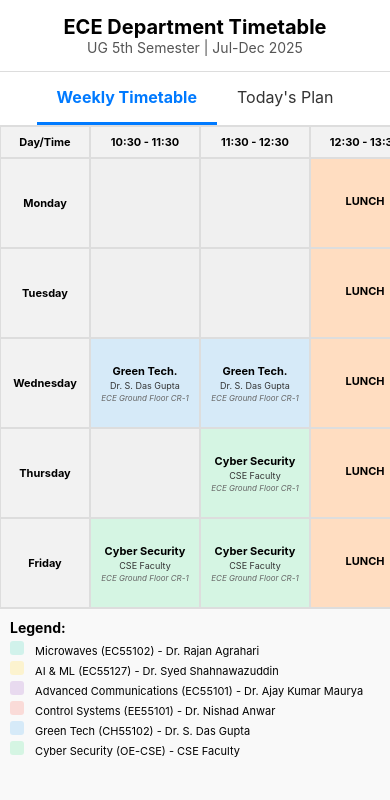
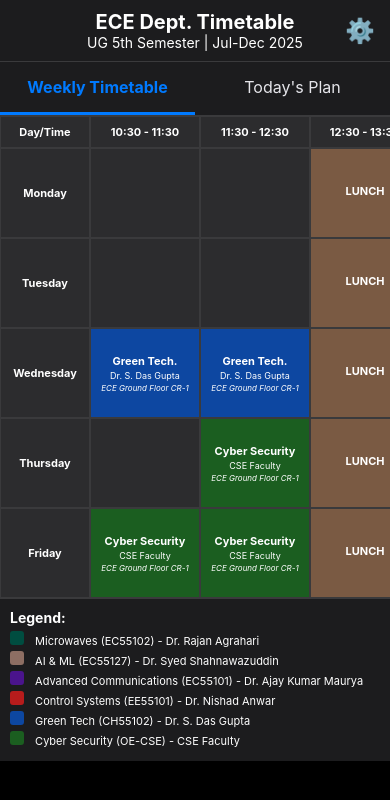
Before and after one commit to AarambhaAnta/college-routine-app, a React Native app: screen / in a window 390 px wide. Shown: the top 800 px of the page. Built offline with nearby package versions, Linux system fonts and the light colour scheme.

Commit message:
feat(App): add settings button with dark mode support

```diff
--- a/App.js
+++ b/App.js
@@ -1,4 +1,4 @@
-import React, { useState, useEffect } from 'react';
+import React, { useState, useEffect, createContext, useContext } from 'react';
 import {
   StyleSheet,
   Text,
@@ -10,10 +10,43 @@ import {
   Modal,
   Platform,
   StatusBar,
-  Button,
+  Switch,
 } from 'react-native';
 import AsyncStorage from '@react-native-async-storage/async-storage';
 import DateTimePicker from '@react-native-community/datetimepicker';
+
+// --- Theme Management ---
+const ThemeContext = createContext();
+
+const ThemeProvider = ({ children }) => {
+  // Set 'dark' as the default theme
+  const [theme, setTheme] = useState('dark');
+
+  // Effect to load saved preference from storage
+  useEffect(() => {
+    const loadTheme = async () => {
+      const savedTheme = await AsyncStorage.getItem('theme');
+      if (savedTheme) {
+        setTheme(savedTheme);
+      }
+    };
+    loadTheme();
+  }, []);
+
+  const toggleTheme = async () => {
+    const newTheme = theme === 'light' ? 'dark' : 'light';
+    setTheme(newTheme);
+    await AsyncStorage.setItem('theme', newTheme);
+  };
+
+  return (
+    <ThemeContext.Provider value={{ theme, toggleTheme }}>
+      {children}
+    </ThemeContext.Provider>
+  );
+};
+
+const useTheme = () => useContext(ThemeContext);
 
 // --- Data ---
 const routineData = [
@@ -69,38 +102,40 @@ const timeSlots = [
 ];
 
 // --- Helper Functions ---
-const getCellBackgroundColor = (subject) => {
-    if (!subject) return '#f0f0f0';
-    if (subject === 'LUNCH') return '#FFDDC1';
-    if (subject.includes('Microwave')) return '#D1F2EB';
-    if (subject.includes('AI & ML')) return '#FCF3CF';
-    if (subject.includes('Adv. Comm.')) return '#E8DAEF';
-    if (subject.includes('Control')) return '#FADBD8';
-    if (subject.includes('Green Tech')) return '#D6EAF8';
-    if (subject.includes('Cyber Security')) return '#D5F5E3';
-    return '#E5E7E9';
+const getCellBackgroundColor = (subject, theme) => {
+    const isDark = theme === 'dark';
+    if (!subject) return isDark ? '#2C2C2E' : '#f0f0f0';
+    if (subject === 'LUNCH') return isDark ? '#7A5A43' : '#FFDDC1';
+    if (subject.includes('Microwave')) return isDark ? '#004D40' : '#D1F2EB';
+    if (subject.includes('AI & ML')) return isDark ? '#8D6E63' : '#FCF3CF';
+    if (subject.includes('Adv. Comm.')) return isDark ? '#4A148C' : '#E8DAEF';
+    if (subject.includes('Control')) return isDark ? '#B71C1C' : '#FADBD8';
+    if (subject.includes('Green Tech')) return isDark ? '#0D47A1' : '#D6EAF8';
+    if (subject.includes('Cyber Security')) return isDark ? '#1B5E20' : '#D5F5E3';
+    return isDark ? '#3A3A3C' : '#E5E7E9';
 };
 
 // --- Components ---
-const TimetableView = () => (
+const TimetableView = () => {
+    const { theme } = useTheme();
+    const styles = getStyles(theme);
+    return(
       <ScrollView style={{ flex: 1 }}>
         <ScrollView horizontal>
           <View>
-        {/* Header Row */}
             <View style={styles.row}>
               <View style={[styles.headerCell, styles.dayHeaderCell]}><Text style={styles.headerCellText}>Day/Time</Text></View>
               {timeSlots.map(time => (
                 <View key={time} style={[styles.headerCell, styles.timeHeaderCell]}><Text style={styles.headerCellText}>{time}</Text></View>
               ))}
             </View>
-        {/* Data Rows */}
             {days.map(day => (
               <View key={day} style={styles.row}>
                 <View style={[styles.headerCell, styles.dayHeaderCell]}><Text style={styles.headerCellText}>{day}</Text></View>
                 {timeSlots.map(time => {
                   const entry = routineData.find(e => e.day === day && e.time === time);
                   return (
-                <View key={`${day}-${time}`} style={[styles.cell, { backgroundColor: getCellBackgroundColor(entry?.subject) }]}>
+                    <View key={`${day}-${time}`} style={[styles.cell, { backgroundColor: getCellBackgroundColor(entry?.subject, theme) }]}>
                       <Text style={styles.cellSubject}>{entry?.subject}</Text>
                       <Text style={styles.cellProfessor}>{entry?.professor}</Text>
                       <Text style={styles.cellLocation}>{entry?.location}</Text>
@@ -111,25 +146,25 @@ const TimetableView = () => (
             ))}
           </View>
         </ScrollView>
-    {/* Legend */}
         <View style={styles.legendContainer}>
             <Text style={styles.legendTitle}>Legend:</Text>
-        <Text style={styles.legendItem}><View style={[styles.legendColorBox, {backgroundColor: '#D1F2EB'}]} /> Microwaves (EC55102) - Dr. Rajan Agrahari</Text>
-        <Text style={styles.legendItem}><View style={[styles.legendColorBox, {backgroundColor: '#FCF3CF'}]} /> AI & ML (EC55127) - Dr. Syed Shahnawazuddin</Text>
-        <Text style={styles.legendItem}><View style={[styles.legendColorBox, {backgroundColor: '#E8DAEF'}]} /> Advanced Communications (EC55101) - Dr. Ajay Kumar Maurya</Text>
-        <Text style={styles.legendItem}><View style={[styles.legendColorBox, {backgroundColor: '#FADBD8'}]} /> Control Systems (EE55101) - Dr. Nishad Anwar</Text>
-        <Text style={styles.legendItem}><View style={[styles.legendColorBox, {backgroundColor: '#D6EAF8'}]} /> Green Tech (CH55102) - Dr. S. Das Gupta</Text>
-        <Text style={styles.legendItem}><View style={[styles.legendColorBox, {backgroundColor: '#D5F5E3'}]} /> Cyber Security (OE-CSE) - CSE Faculty</Text>
+            <Text style={styles.legendItem}><View style={[styles.legendColorBox, {backgroundColor: getCellBackgroundColor('Microwave', theme)}]} /> Microwaves (EC55102) - Dr. Rajan Agrahari</Text>
+            <Text style={styles.legendItem}><View style={[styles.legendColorBox, {backgroundColor: getCellBackgroundColor('AI & ML', theme)}]} /> AI & ML (EC55127) - Dr. Syed Shahnawazuddin</Text>
+            <Text style={styles.legendItem}><View style={[styles.legendColorBox, {backgroundColor: getCellBackgroundColor('Adv. Comm.', theme)}]} /> Advanced Communications (EC55101) - Dr. Ajay Kumar Maurya</Text>
+            <Text style={styles.legendItem}><View style={[styles.legendColorBox, {backgroundColor: getCellBackgroundColor('Control', theme)}]} /> Control Systems (EE55101) - Dr. Nishad Anwar</Text>
+            <Text style={styles.legendItem}><View style={[styles.legendColorBox, {backgroundColor: getCellBackgroundColor('Green Tech', theme)}]} /> Green Tech (CH55102) - Dr. S. Das Gupta</Text>
+            <Text style={styles.legendItem}><View style={[styles.legendColorBox, {backgroundColor: getCellBackgroundColor('Cyber Security', theme)}]} /> Cyber Security (OE-CSE) - CSE Faculty</Text>
         </View>
       </ScrollView>
     );
+};
 
 const TodayView = () => {
+    const { theme } = useTheme();
+    const styles = getStyles(theme);
     const [tasks, setTasks] = useState([]);
     const [modalVisible, setModalVisible] = useState(false);
     const [taskDesc, setTaskDesc] = useState('');
-
-  // State for the time picker
     const [date, setDate] = useState(new Date());
     const [showPicker, setShowPicker] = useState(false);
 
@@ -137,44 +172,31 @@ const TodayView = () => {
 
     useEffect(() => {
         const loadTasks = async () => {
-      try {
             const storedTasks = await AsyncStorage.getItem(todayKey);
             if (storedTasks) setTasks(JSON.parse(storedTasks));
-      } catch (error) {
-        console.error("Failed to load tasks.", error);
-      }
         };
         loadTasks();
     }, []);
 
     const onChangeTime = (event, selectedDate) => {
         const currentDate = selectedDate || date;
-    setShowPicker(Platform.OS === 'ios'); // Keep picker open on iOS
+        setShowPicker(Platform.OS === 'ios');
         setDate(currentDate);
     };
 
     const handleAddTask = async () => {
         const formattedTime = date.toLocaleTimeString([], { hour: '2-digit', minute: '2-digit', hour12: false });
         if (!formattedTime || !taskDesc) return;
-
         const newTasks = [...tasks, { time: formattedTime, description: taskDesc }];
         setTasks(newTasks);
-    try {
         await AsyncStorage.setItem(todayKey, JSON.stringify(newTasks));
-    } catch (error) {
-       console.error("Failed to save task.", error);
-    }
         setModalVisible(false);
         setTaskDesc('');
     };
 
     const dayIndex = new Date().getDay();
     const todayName = (dayIndex > 0 && dayIndex < 6) ? days[dayIndex - 1] : null;
-
-  const scheduledClasses = todayName ? routineData
-    .filter(item => item.day === todayName && item.subject)
-    .map(item => ({...item, type: 'class', startTime: item.time.split(' - ')[0] })) : [];
-
+    const scheduledClasses = todayName ? routineData.filter(item => item.day === todayName && item.subject).map(item => ({...item, type: 'class', startTime: item.time.split(' - ')[0] })) : [];
     const userTasks = tasks.map(task => ({ ...task, type: 'user-task', startTime: task.time }));
     const allItems = [...scheduledClasses, ...userTasks].sort((a, b) => a.startTime.localeCompare(b.startTime));
 
@@ -183,7 +205,7 @@ const TodayView = () => {
             <ScrollView contentContainerStyle={styles.todayViewContainer}>
                 <View style={styles.timelineContainer}>
                     {allItems.length === 0 ? (
-            <View style={styles.timelineItem}><Text>No classes or tasks for today. Enjoy your day off!</Text></View>
+                        <View style={styles.timelineItem}><Text style={styles.text}>No classes or tasks for today.</Text></View>
                     ) : (
                         allItems.map((item, index) => (
                             <View key={index} style={[styles.timelineItem, item.type === 'user-task' && styles.userTaskItem]}>
@@ -203,39 +225,18 @@ const TodayView = () => {
             <TouchableOpacity style={styles.fab} onPress={() => setModalVisible(true)}>
                 <Text style={styles.fabText}>+</Text>
             </TouchableOpacity>
-
             <Modal animationType="slide" transparent={true} visible={modalVisible}>
                 <View style={styles.modalContainer}>
                     <View style={styles.modalView}>
                         <Text style={styles.modalTitle}>Add New Task</Text>
-
-            {/* Time Picker Button */}
                         <TouchableOpacity style={styles.timePickerButton} onPress={() => setShowPicker(true)}>
-                <Text style={styles.timePickerButtonText}>
-                    Time: {date.toLocaleTimeString([], { hour: '2-digit', minute: '2-digit', hour12: false })}
-                </Text>
+                            <Text style={styles.timePickerButtonText}>Time: {date.toLocaleTimeString([], { hour: '2-digit', minute: '2-digit', hour12: false })}</Text>
                         </TouchableOpacity>
-
-            {/* The Actual Time Picker */}
-            {showPicker && (
-              <DateTimePicker
-                testID="dateTimePicker"
-                value={date}
-                mode={'time'}
-                is24Hour={true}
-                display="default"
-                onChange={onChangeTime}
-              />
-            )}
-
-            <TextInput style={styles.input} placeholder="Task Description" value={taskDesc} onChangeText={setTaskDesc} />
+                        {showPicker && <DateTimePicker testID="dateTimePicker" value={date} mode={'time'} is24Hour={true} display="default" onChange={onChangeTime} />}
+                        <TextInput style={styles.input} placeholder="Task Description" placeholderTextColor={theme === 'dark' ? '#999' : '#ccc'} value={taskDesc} onChangeText={setTaskDesc} />
                         <View style={styles.modalButtonContainer}>
-                <TouchableOpacity style={[styles.button, styles.buttonClose]} onPress={() => setModalVisible(false)}>
-                    <Text style={styles.buttonText}>Cancel</Text>
-                </TouchableOpacity>
-                <TouchableOpacity style={[styles.button, styles.buttonAdd]} onPress={handleAddTask}>
-                    <Text style={styles.buttonText}>Add</Text>
-                </TouchableOpacity>
+                            <TouchableOpacity style={[styles.button, styles.buttonClose]} onPress={() => setModalVisible(false)}><Text style={styles.buttonText}>Cancel</Text></TouchableOpacity>
+                            <TouchableOpacity style={[styles.button, styles.buttonAdd]} onPress={handleAddTask}><Text style={styles.buttonText}>Add</Text></TouchableOpacity>
                         </View>
                     </View>
                 </View>
@@ -244,93 +245,166 @@ const TodayView = () => {
     );
 };
 
-// --- Main App Component ---
-export default function App() {
-  const [activeView, setActiveView] = useState('timetable');
+const SettingsView = ({ onBack }) => {
+    const { theme, toggleTheme } = useTheme();
+    const styles = getStyles(theme);
+    const isDark = theme === 'dark';
 
     return (
-    <SafeAreaView style={styles.safeArea}>
-      <StatusBar barStyle="dark-content" />
-      <View style={styles.header}>
-        <Text style={styles.headerText}>ECE Department Timetable</Text>
-        <Text style={styles.subHeaderText}>UG 5th Semester | Jul-Dec 2025</Text>
+        <View style={styles.settingsContainer}>
+            <View style={styles.settingsHeader}>
+                <TouchableOpacity onPress={onBack} style={styles.backButton}>
+                    <Text style={styles.backButtonText}>{'< Back'}</Text>
+                </TouchableOpacity>
+                <Text style={styles.settingsTitle}>Settings</Text>
             </View>
+            <View style={styles.themeOptionsContainer}>
+                 <View style={styles.settingRow}>
+                    <Text style={styles.settingText}>Dark Mode</Text>
+                    <Switch
+                        trackColor={{ false: "#767577", true: "#81b0ff" }}
+                        thumbColor={isDark ? "#f5dd4b" : "#f4f3f4"}
+                        ios_backgroundColor="#3e3e3e"
+                        onValueChange={toggleTheme}
+                        value={isDark}
+                    />
+                </View>
+            </View>
+        </View>
+    );
+};
+
+// --- Main App Component ---
+const AppContent = () => {
+  const { theme } = useTheme();
+  const styles = getStyles(theme);
+  const [activeView, setActiveView] = useState('timetable'); // timetable, today, settings
+
+  const renderContent = () => {
+    if (activeView === 'settings') {
+      return <SettingsView onBack={() => setActiveView('timetable')} />;
+    }
+    return (
+      <>
         <View style={styles.nav}>
-        <TouchableOpacity
-          style={[styles.navButton, activeView === 'timetable' && styles.navButtonActive]}
-          onPress={() => setActiveView('timetable')}>
+          <TouchableOpacity style={[styles.navButton, activeView === 'timetable' && styles.navButtonActive]} onPress={() => setActiveView('timetable')}>
             <Text style={[styles.navText, activeView === 'timetable' && styles.navTextActive]}>Weekly Timetable</Text>
           </TouchableOpacity>
-        <TouchableOpacity
-          style={[styles.navButton, activeView === 'today' && styles.navButtonActive]}
-          onPress={() => setActiveView('today')}>
+          <TouchableOpacity style={[styles.navButton, activeView === 'today' && styles.navButtonActive]} onPress={() => setActiveView('today')}>
             <Text style={[styles.navText, activeView === 'today' && styles.navTextActive]}>Today's Plan</Text>
           </TouchableOpacity>
         </View>
         <View style={styles.container}>
           {activeView === 'timetable' ? <TimetableView /> : <TodayView />}
         </View>
+      </>
+    );
+  };
+
+  return (
+    <SafeAreaView style={styles.safeArea}>
+      <StatusBar barStyle={theme === 'dark' ? 'light-content' : 'dark-content'} />
+      <View style={styles.header}>
+        <View style={styles.headerSide} />
+        <View style={styles.headerCenter}>
+            <Text style={styles.headerText}>ECE Dept. Timetable</Text>
+            <Text style={styles.subHeaderText}>UG 5th Semester | Jul-Dec 2025</Text>
+        </View>
+        <TouchableOpacity style={styles.headerSide} onPress={() => setActiveView('settings')}>
+            <Text style={styles.settingsIconText}>⚙️</Text>
+        </TouchableOpacity>
+      </View>
+      {renderContent()}
     </SafeAreaView>
+  );
+};
+
+export default function App() {
+  return (
+    <ThemeProvider>
+      <AppContent />
+    </ThemeProvider>
   );
 }
 
-// --- Styles ---
-const styles = StyleSheet.create({
-  safeArea: { flex: 1, backgroundColor: '#fff', paddingTop: Platform.OS === 'android' ? StatusBar.currentHeight : 0 },
-  header: { padding: 15, alignItems: 'center', borderBottomWidth: 1, borderColor: '#ddd' },
-  headerText: { fontSize: 20, fontWeight: 'bold' },
-  subHeaderText: { fontSize: 14, color: '#555' },
-  nav: { flexDirection: 'row', borderBottomWidth: 1, borderColor: '#ddd', justifyContent: 'center' },
-  navButton: { paddingVertical: 15, paddingHorizontal: 20, alignItems: 'center' },
-  navButtonActive: { borderBottomWidth: 3, borderColor: '#007AFF' },
-  navText: { fontSize: 16, color: '#333' },
-  navTextActive: { color: '#007AFF', fontWeight: 'bold' },
-  container: { flex: 1, backgroundColor: '#f9f9f9' },
-  // Timetable styles
+// --- Dynamic Styles ---
+const getStyles = (theme) => {
+    const isDark = theme === 'dark';
+    const colors = {
+        background: isDark ? '#121212' : '#FFFFFF',
+        text: isDark ? '#FFFFFF' : '#000000',
+        primary: '#007AFF',
+        header: isDark ? '#1C1C1E' : '#FFFFFF',
+        container: isDark ? '#000000' : '#f9f9f9',
+        nav: isDark ? '#1C1C1E' : '#F8F8F8',
+        navText: isDark ? '#E5E5EA' : '#333333',
+        navTextActive: '#007AFF',
+        cellBorder: isDark ? '#3A3A3C' : '#DDDDDD',
+        headerCellBg: isDark ? '#2C2C2E' : '#f2f2f2',
+        timelineItemBg: isDark ? '#1C1C1E' : '#FFFFFF',
+        userTaskItemBg: isDark ? '#1B5E20' : '#E8F5E9',
+        modalBg: isDark ? '#2C2C2E' : '#FFFFFF',
+        inputBg: isDark ? '#3A3A3C' : '#FFFFFF',
+        inputText: isDark ? '#FFFFFF' : '#000000',
+        buttonClose: isDark ? '#555' : '#ccc',
+    };
+
+    return StyleSheet.create({
+        safeArea: { flex: 1, backgroundColor: colors.header, paddingTop: Platform.OS === 'android' ? StatusBar.currentHeight : 0 },
+        header: { flexDirection: 'row', alignItems: 'center', justifyContent: 'space-between', paddingVertical: 10, paddingHorizontal: 15, borderBottomWidth: 1, borderColor: colors.cellBorder, backgroundColor: colors.header },
+        headerCenter: { flex: 1, alignItems: 'center' },
+        headerSide: { width: 30, alignItems: 'center' },
+        headerText: { fontSize: 20, fontWeight: 'bold', color: colors.text },
+        subHeaderText: { fontSize: 14, color: colors.text },
+        settingsIconText: { fontSize: 24 },
+        nav: { flexDirection: 'row', borderBottomWidth: 1, borderColor: colors.cellBorder, backgroundColor: colors.nav },
+        navButton: { flex: 1, paddingVertical: 15, alignItems: 'center' },
+        navButtonActive: { borderBottomWidth: 3, borderColor: colors.primary },
+        navText: { fontSize: 16, color: colors.navText },
+        navTextActive: { color: colors.navTextActive, fontWeight: 'bold' },
+        container: { flex: 1, backgroundColor: colors.container },
         row: { flexDirection: 'row' },
-  headerCell: { padding: 8, borderWidth: 1, borderColor: '#ddd', justifyContent: 'center', alignItems: 'center', backgroundColor: '#f2f2f2' },
+        headerCell: { padding: 8, borderWidth: 1, borderColor: colors.cellBorder, justifyContent: 'center', alignItems: 'center', backgroundColor: colors.headerCellBg },
         dayHeaderCell: { width: 90 },
         timeHeaderCell: { width: 110 },
-  headerCellText: { fontSize: 11, fontWeight: 'bold', textAlign: 'center' },
-  cell: { width: 110, height: 90, borderWidth: 1, borderColor: '#ddd', padding: 4, justifyContent: 'center', alignItems: 'center' },
-  cellSubject: { fontSize: 11, fontWeight: 'bold', textAlign: 'center' },
-  cellProfessor: { fontSize: 9, color: '#333', textAlign: 'center', marginTop: 2 },
-  cellLocation: { fontSize: 8, color: '#666', textAlign: 'center', fontStyle: 'italic', marginTop: 2 },
-  legendContainer: { padding: 10, borderTopWidth: 1, borderColor: '#ddd' },
-  legendTitle: { fontWeight: 'bold', marginBottom: 5 },
-  legendItem: { flexDirection: 'row', alignItems: 'center', fontSize: 11, marginBottom: 3 },
+        headerCellText: { fontSize: 11, fontWeight: 'bold', textAlign: 'center', color: colors.text },
+        cell: { width: 110, height: 90, borderWidth: 1, borderColor: colors.cellBorder, padding: 4, justifyContent: 'center', alignItems: 'center' },
+        cellSubject: { fontSize: 11, fontWeight: 'bold', textAlign: 'center', color: colors.text },
+        cellProfessor: { fontSize: 9, color: colors.text, textAlign: 'center', marginTop: 2 },
+        cellLocation: { fontSize: 8, color: colors.text, textAlign: 'center', fontStyle: 'italic', marginTop: 2 },
+        legendContainer: { padding: 10, borderTopWidth: 1, borderColor: colors.cellBorder, backgroundColor: colors.header },
+        legendTitle: { fontWeight: 'bold', marginBottom: 5, color: colors.text },
+        legendItem: { flexDirection: 'row', alignItems: 'center', fontSize: 11, marginBottom: 3, color: colors.text },
         legendColorBox: { width: 14, height: 14, marginRight: 8, borderRadius: 3 },
-  // Today's Plan styles
-  todayViewContainer: { padding: 15, paddingBottom: 80 }, // Added paddingBottom for FAB
-  timelineContainer: { borderLeftWidth: 3, borderColor: '#007AFF', paddingLeft: 20 },
-  timelineItem: { position: 'relative', marginBottom: 15, padding: 15, backgroundColor: '#fff', borderRadius: 8, shadowColor: '#000', shadowOffset: { width: 0, height: 1 }, shadowOpacity: 0.1, shadowRadius: 2, elevation: 2, marginLeft: 15 },
-  userTaskItem: { backgroundColor: '#E8F5E9' }, // Light green for user tasks
-  timelineTime: { fontWeight: 'bold', color: '#007AFF', marginBottom: 5 },
-  timelineSubject: { fontSize: 16, fontWeight: '600' },
-  timelineDetails: { fontSize: 13, color: '#555', marginTop: 3 },
-  fab: { position: 'absolute', bottom: 25, right: 25, width: 60, height: 60, borderRadius: 30, backgroundColor: '#007AFF', justifyContent: 'center', alignItems: 'center', elevation: 8 },
+        todayViewContainer: { padding: 15, paddingBottom: 80 },
+        timelineContainer: { borderLeftWidth: 3, borderColor: colors.primary, paddingLeft: 20 },
+        timelineItem: { position: 'relative', marginBottom: 15, padding: 15, backgroundColor: colors.timelineItemBg, borderRadius: 8, shadowColor: '#000', shadowOffset: { width: 0, height: 1 }, shadowOpacity: 0.1, shadowRadius: 2, elevation: 2, marginLeft: 15 },
+        userTaskItem: { backgroundColor: colors.userTaskItemBg },
+        timelineTime: { fontWeight: 'bold', color: colors.primary, marginBottom: 5 },
+        timelineSubject: { fontSize: 16, fontWeight: '600', color: colors.text },
+        timelineDetails: { fontSize: 13, color: colors.text, marginTop: 3 },
+        fab: { position: 'absolute', bottom: 25, right: 25, width: 60, height: 60, borderRadius: 30, backgroundColor: colors.primary, justifyContent: 'center', alignItems: 'center', elevation: 8 },
         fabText: { fontSize: 30, color: 'white' },
-  // Modal styles
         modalContainer: { flex: 1, justifyContent: 'center', alignItems: 'center', backgroundColor: 'rgba(0,0,0,0.5)' },
-  modalView: { width: '85%', backgroundColor: 'white', borderRadius: 20, padding: 25, alignItems: 'center', shadowColor: '#000', shadowOffset: { width: 0, height: 2 }, shadowOpacity: 0.25, shadowRadius: 4, elevation: 5 },
-  modalTitle: { fontSize: 20, fontWeight: 'bold', marginBottom: 15 },
-  input: { width: '100%', height: 50, borderColor: '#ddd', borderWidth: 1, borderRadius: 10, paddingHorizontal: 15, marginBottom: 15 },
-  timePickerButton: {
-    width: '100%',
-    height: 50,
-    borderColor: '#ddd',
-    borderWidth: 1,
-    borderRadius: 10,
-    justifyContent: 'center',
-    paddingHorizontal: 15,
-    marginBottom: 15
-  },
-  timePickerButtonText: {
-    fontSize: 16
-  },
+        modalView: { width: '85%', backgroundColor: colors.modalBg, borderRadius: 20, padding: 25, alignItems: 'center', shadowColor: '#000', shadowOffset: { width: 0, height: 2 }, shadowOpacity: 0.25, shadowRadius: 4, elevation: 5 },
+        modalTitle: { fontSize: 20, fontWeight: 'bold', marginBottom: 15, color: colors.text },
+        input: { width: '100%', height: 50, borderColor: colors.cellBorder, borderWidth: 1, borderRadius: 10, paddingHorizontal: 15, marginBottom: 15, backgroundColor: colors.inputBg, color: colors.inputText },
+        timePickerButton: { width: '100%', height: 50, borderColor: colors.cellBorder, borderWidth: 1, borderRadius: 10, justifyContent: 'center', paddingHorizontal: 15, marginBottom: 15, backgroundColor: colors.inputBg },
+        timePickerButtonText: { fontSize: 16, color: colors.text },
         modalButtonContainer: { flexDirection: 'row', justifyContent: 'space-between', width: '100%' },
         button: { borderRadius: 10, padding: 15, elevation: 2, flex: 1, marginHorizontal: 5 },
-  buttonClose: { backgroundColor: '#ccc' },
+        buttonClose: { backgroundColor: colors.buttonClose },
         buttonAdd: { backgroundColor: '#2196F3' },
         buttonText: { color: 'white', fontWeight: 'bold', textAlign: 'center' },
+        text: { color: colors.text },
+        // Settings View
+        settingsContainer: { flex: 1, backgroundColor: colors.container },
+        settingsHeader: { flexDirection: 'row', alignItems: 'center', padding: 15, borderBottomWidth: 1, borderBottomColor: colors.cellBorder, backgroundColor: colors.header },
+        backButton: { padding: 5 },
+        backButtonText: { fontSize: 16, color: colors.primary },
+        settingsTitle: { fontSize: 20, fontWeight: 'bold', color: colors.text, marginLeft: 15 },
+        themeOptionsContainer: { marginTop: 20, marginHorizontal: 10, backgroundColor: colors.timelineItemBg, borderRadius: 10 },
+        settingRow: { flexDirection: 'row', justifyContent: 'space-between', alignItems: 'center', padding: 20, borderBottomWidth: 1, borderBottomColor: colors.cellBorder, backgroundColor: colors.timelineItemBg },
+        settingText: { fontSize: 18, color: colors.text },
     });
+};
```
Lines whose indentation alone changed are shown as unchanged.
